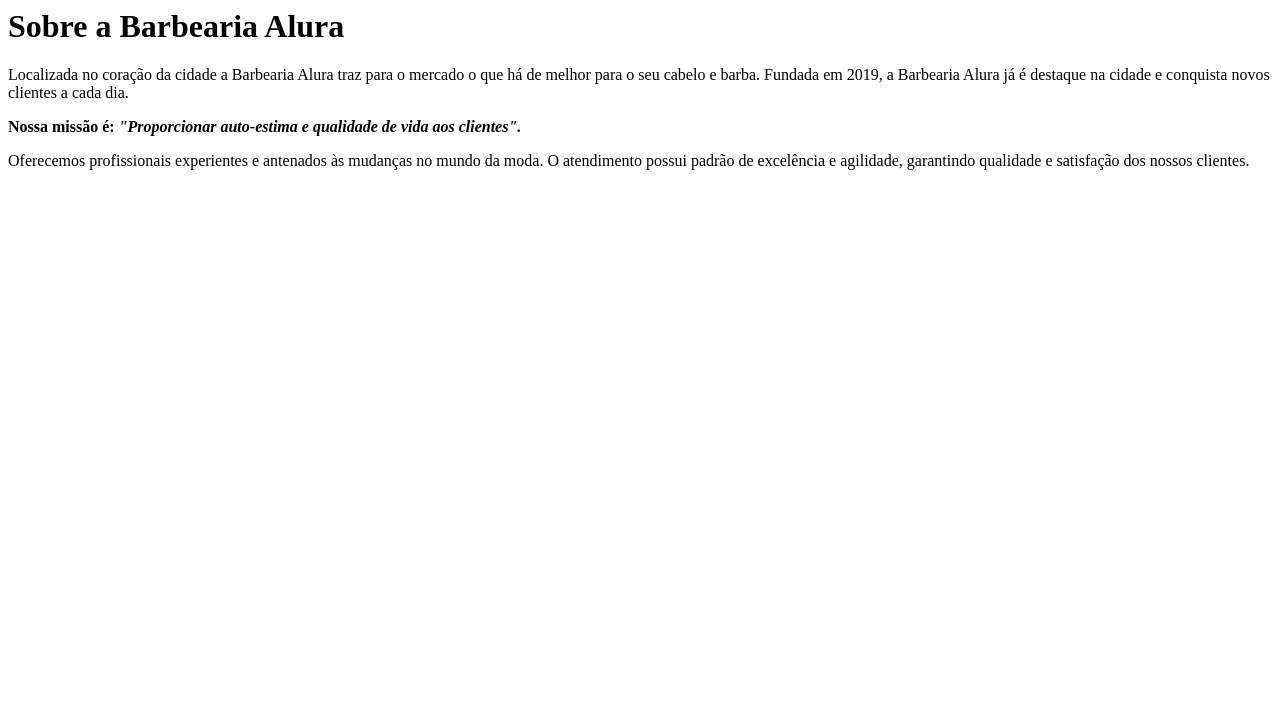
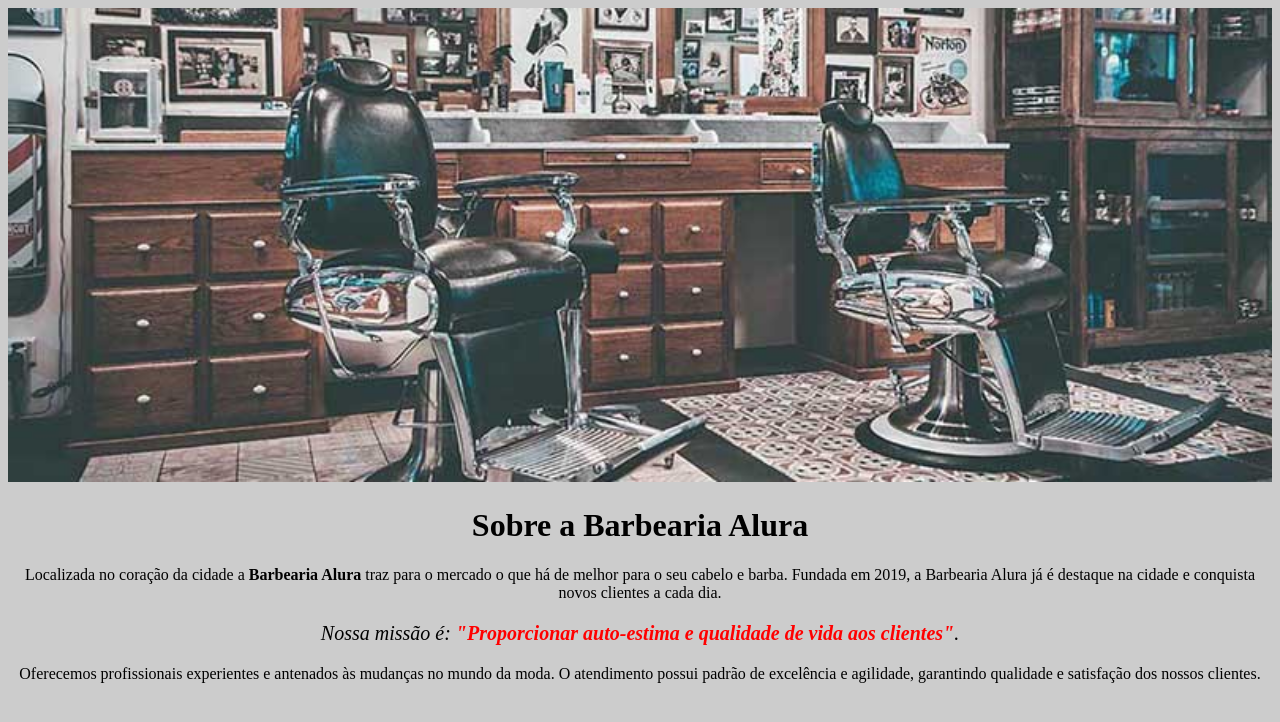
Before and after one commit to hiago28/CSR_2022_1C, a plain HTML site: page index.html in a window 1280 px wide. Drawn offline with Linux system fonts and the light colour scheme.

Commit message:
18/07/2006

```diff
--- a/index.html
+++ b/index.html
@@ -1,7 +1,20 @@
-<h1>Sobre a Barbearia Alura</h1>
+<!DOCTYPE html>
+<html lang="pt-br">
+	<head>
+		<meta charset="UTF-8">
+		<title>Barbearia Alura</title>
+		<link rel="stylesheet" href="style.css">
+	</head>
 
-<p>Localizada no coração da cidade a Barbearia Alura traz para o mercado o que há de melhor para o seu cabelo e barba. Fundada em 2019, a Barbearia Alura já é destaque na cidade e conquista novos clientes a cada dia.</p>
+	<body>
+		<img id="banner" src="banner.jpg">
 
-<p><strong>Nossa missão é: <em> "Proporcionar auto-estima e qualidade de vida aos clientes".</em> </strong> </p>
+		<h1>Sobre a Barbearia Alura</h1>
 
-<p>Oferecemos profissionais experientes e antenados às mudanças no mundo da moda. O atendimento possui padrão de excelência e agilidade, garantindo qualidade e satisfação dos nossos clientes.</p>
+		<p>Localizada no coração da cidade a <strong>Barbearia Alura</strong> traz para o mercado o que há de melhor para o seu cabelo e barba. Fundada em 2019, a Barbearia Alura já é destaque na cidade e conquista novos clientes a cada dia.</p>
+
+		<p id="missao"><em>Nossa missão é: <strong>"Proporcionar auto-estima e qualidade de vida aos clientes"</strong>.</em></p>
+
+		<p>Oferecemos profissionais experientes e antenados às mudanças no mundo da moda. O atendimento possui padrão de excelência e agilidade, garantindo qualidade e satisfação dos nossos clientes.</p>
+	</body>
+</html>
--- /dev/null
+++ b/style.css
@@ -0,0 +1,23 @@
+body {
+	background: #CCCCCC
+}
+
+#banner {
+	width: 100%;
+}
+
+h1 {
+	text-align: center
+}
+
+p {
+	text-align: center;
+}
+
+#missao {
+	font-size: 20px
+}
+
+em strong {
+	color: #FF0000;
+}
```
Also changed, not shown: banner.jpg (added).
